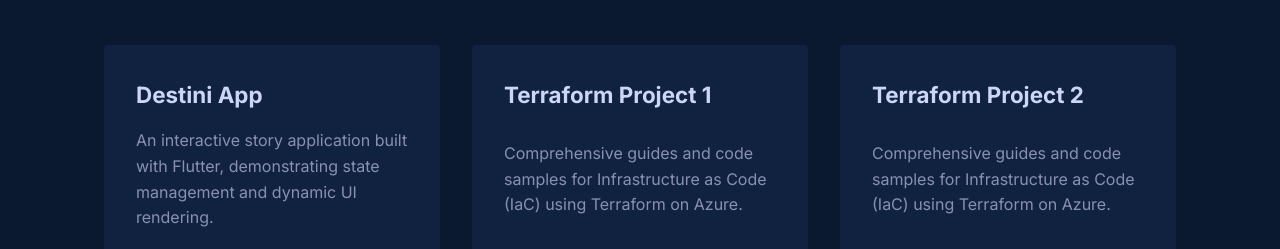
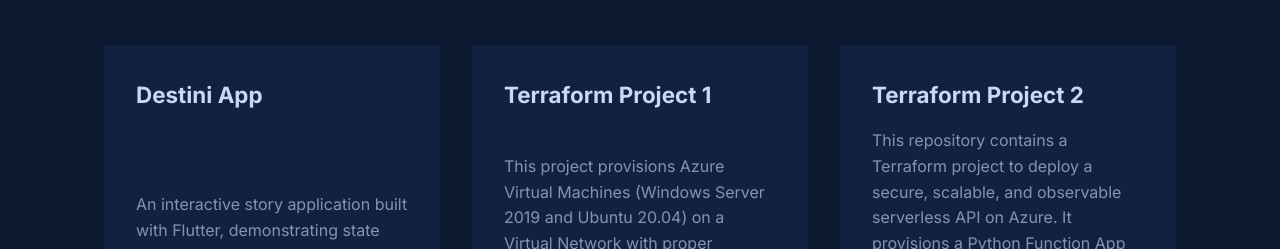
Before and after one commit to ChandraRebba/chandrarebba.github.io, a plain HTML site: page index.html in a window 1280 px wide. Shown: the part 1375-1624 px from the top of the page. Drawn offline with Linux system fonts and the light colour scheme.

Commit message:
Update index.html to fix bugs
- Removed unused skills section in Top BAR Navigation
- Rewriting Terraform project descriptions to provide clarity

```diff
--- a/index.html
+++ b/index.html
@@ -21,7 +21,6 @@
             <ul class="nav-links">
                 <li><a href="#home">Home</a></li>
                 <li><a href="#about">About</a></li>
-                <li><a href="#skills">Skills</a></li>
                 <li><a href="#experience">Experience</a></li>
                 <li><a href="#education">Education</a></li>
                 <li><a href="#contact" class="btn-primary">Contact</a></li>
@@ -74,15 +73,13 @@
                         </div>
                         <div class="project-card">
                             <h3>Terraform Project 1</h3>
-                            <p>Comprehensive guides and code samples for Infrastructure as Code (IaC) using Terraform on
-                                Azure.</p>
+                            <p>This project provisions Azure Virtual Machines (Windows Server 2019 and Ubuntu 20.04) on a Virtual Network with proper networking configuration, equivalent to AWS EC2 provisioning on VPC.</p>
                             <a href="https://github.com/ChandraRebba/Azure-Terraform-Project-1" target="_blank"
                                 class="project-link">View Project <i class="fas fa-arrow-right"></i></a>
                         </div>
                         <div class="project-card">
                             <h3>Terraform Project 2</h3>
-                            <p>Comprehensive guides and code samples for Infrastructure as Code (IaC) using Terraform on
-                                Azure.</p>
+                            <p>This repository contains a Terraform project to deploy a secure, scalable, and observable serverless API on Azure. It provisions a Python Function App fronted by an API Management (APIM) gateway, using modern best practices like Managed Identity for secretless connections.</p>
                             <a href="https://github.com/ChandraRebba/Azure-Terraform-Project-2" target="_blank"
                                 class="project-link">View Project <i class="fas fa-arrow-right"></i></a>
                         </div>
@@ -266,4 +263,5 @@
     <script src="script.js"></script>
 </body>
 
+
 </html>
```
